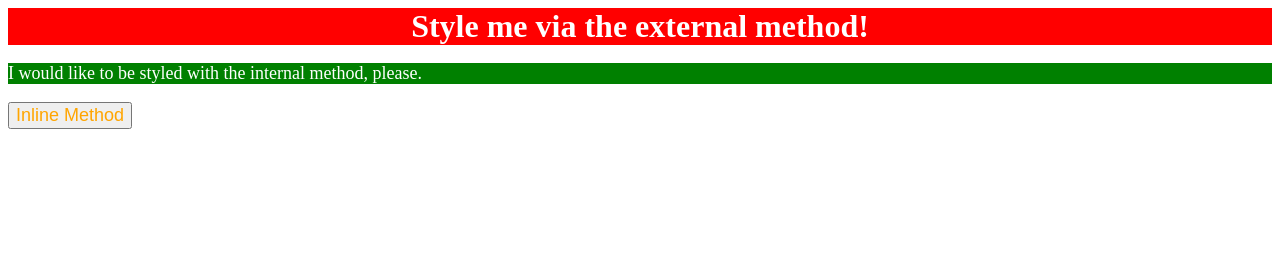
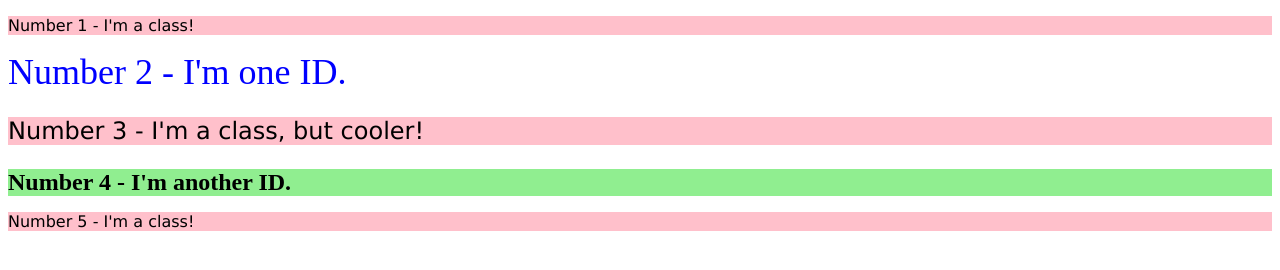
Before and after one commit to hieun3519/css-tutorial, a plain HTML site: page index.html in a window 1280 px wide. Drawn offline with Linux system fonts and the light colour scheme.

Commit message:
Add class and id selectors

```diff
--- /dev/null
+++ b/css02.css
@@ -0,0 +1,18 @@
+.odd {
+    background-color: pink;
+    font-family: "Verdana", "DejaVu Sans", sans-serif;
+}
+
+#two {
+    color: blue;
+    font-size: 36px;
+}
+
+#four {
+    background-color: lightgreen;
+    font-weight: bold;
+}
+
+.adjust-font-size {
+    font-size: 24px;
+}
--- a/index.html
+++ b/index.html
@@ -4,21 +4,14 @@
     <head>
         <meta charset="UTF-8">
         <title>CSS tutorial</title>
-        <link rel="stylesheet" href="css01.css">
+        <link rel="stylesheet" href="css02.css">
 
-        <style>
-            p {
-                background-color: green;
-                color: white;
-                font-size: 18px;
-            }
-        </style>
     </head>
     <body>
-        <div class ="title">
-            Style me via the external method!
-            </div>
-        <p>I would like to be styled with the internal method, please.</p>
-        <button style ="color: orange; font-size: 18px;">Inline Method</button></div>
+        <p class ="odd">Number 1 - I'm a class!</p>
+        <div id ="two">Number 2 - I'm one ID.</div>
+        <p class = "odd adjust-font-size">Number 3 - I'm a class, but cooler!</p>
+        <div id ="four" class="adjust-font-size">Number 4 - I'm another ID.</div>
+        <p class = "odd">Number 5 - I'm a class!</p>
     </body>
 </html>
```
